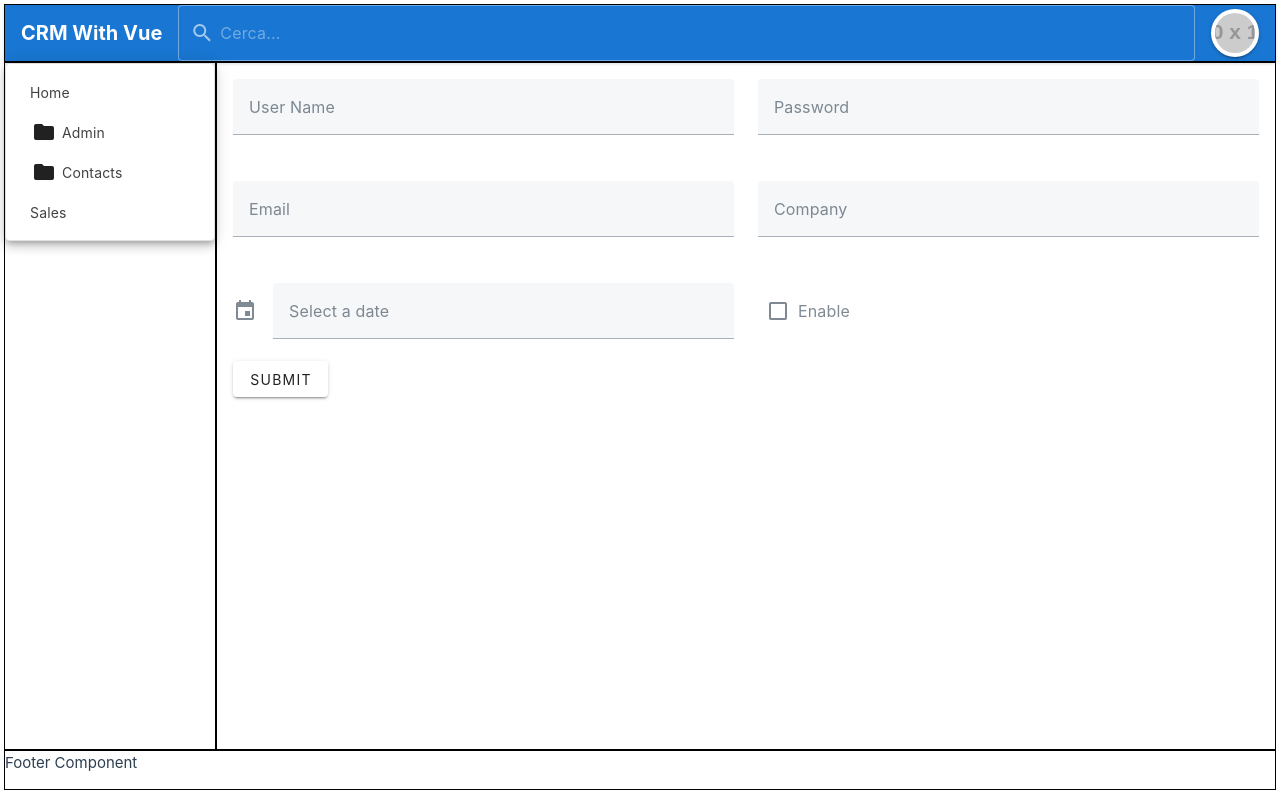
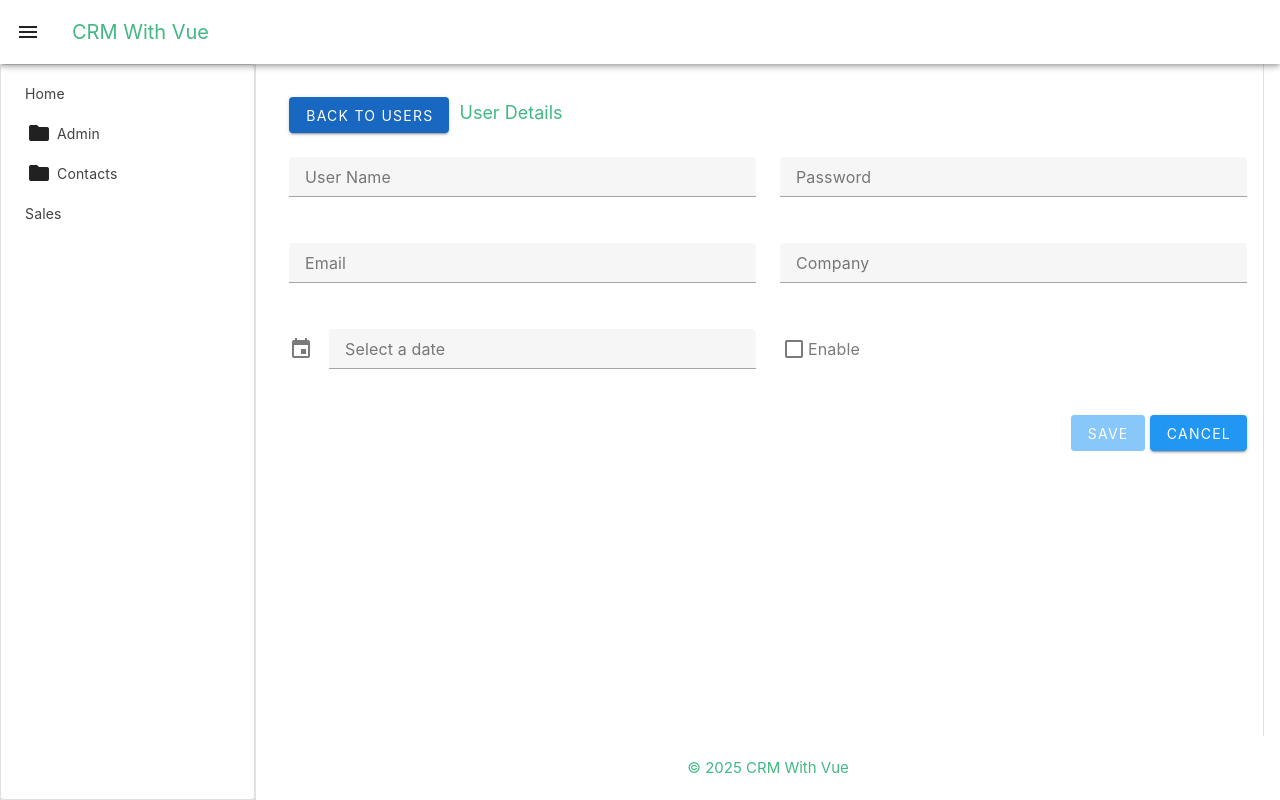
Before and after one commit to zenforall/CRMWithVue, a Vue app: page /userDetail in a window 1280 px wide. Built offline with nearby package versions, Linux system fonts and the light colour scheme.

Commit message:
Completamento pagina di dettaglio di uno User

```diff
--- a/src/App.vue
+++ b/src/App.vue
@@ -4,9 +4,11 @@ import { RouterLink, RouterView } from 'vue-router'
 </script>
 
 <template>
-  <main>
-    <RouterView />
-  </main>
+  <v-responsive class="border rounded">
+    <v-app>
+      <RouterView />
+    </v-app>
+  </v-responsive>
 </template>
 
 <style scoped>
--- a/src/layouts/MainLayout.vue
+++ b/src/layouts/MainLayout.vue
@@ -1,118 +1,34 @@
 <script setup lang="ts">
-import Header from '../components/Header.vue'
-import Footer from '../components/Footer.vue'
+import { ref } from 'vue';
+import { RouterView } from 'vue-router'
 import Menu from '../components/Menu.vue'
-import { RouterView } from 'vue-router'
+
+const drawer = ref(true);
+
+const toggleDrawer = () => {
+      drawer.value = !drawer.value;
+    };
+
+
 </script>
 
 <template>
-  <v-row>
-    <v-col cols="12" style="border: solid 1px black;padding: 0px;">
-      <header>
-        <Header/>
-      </header>
-    </v-col>
-    <v-col cols="2" style="height: 86vh;border: solid 1px black;padding: 0px;">
-      <nav>
-        <Menu />
-      </nav>
-    </v-col>
-    <v-col cols="10" style="height: 86vh;border:solid 1px black;padding: 0px">
-      <main><RouterView /></main>
-    </v-col>
-  </v-row>
-  <v-row>
-    <v-col cols="12" style="height: 5vh;border: solid 1px black;padding: 0px;">
-      <footer>
-        <Footer />
-      </footer>
-    </v-col>
-  </v-row>
+  <v-app-bar>
+    <v-app-bar-nav-icon @click="toggleDrawer"></v-app-bar-nav-icon>
+    <v-toolbar-title style="color: #42b883;font-weight: bold;">CRM With Vue</v-toolbar-title>
+  </v-app-bar>
 
-  <!-- Traduzione in CSS puro-->
-  <!--
-    <div class="row">
-      <div class="col-2">
-        <Menu />
-      </div>
-      <div class="col-10">
-        <Header />
-        <RouterView />
-      </div>
-    </div>
-    <div class="row">
-      <div class="col-12">
-        <Footer />
-      </div>
-    </div>
+  <v-navigation-drawer app v-model="drawer" :permanent="false">
+      <Menu/>
+  </v-navigation-drawer>
 
-    style css
-    /* General Flexbox Layout */
-    .row {
-      display: flex;
-      flex-wrap: wrap; /* Ensures elements wrap to the next line if needed */
-      width: 100%;
-    }
+  <!-- Contenuto principale -->
+  <v-main>
+    <RouterView/>
+  </v-main>
 
-    .col-2 {
-      flex: 0 0 16.6667%; /* 2 columns out of 12 */
-      max-width: 16.6667%;
-    }
-
-    .col-10 {
-      flex: 0 0 83.3333%; /* 10 columns out of 12 */
-      max-width: 83.3333%;
-    }
-
-    .col-12 {
-      flex: 0 0 100%; /* Full width for footer */
-      max-width: 100%;
-    }
-
-    /* Optional Styling for Components */
-    .row > div {
-      padding: 8px; /* Add some spacing around elements */
-    }
-
-    .row {
-      margin-bottom: 16px; /* Add spacing between rows */
-    }
-
-    Spiegazione
-    display: flex: Gestisce il layout come contenitore flessibile.
-    flex: 0 0 X%: Definisce la larghezza percentuale delle colonne in base alla griglia a 12 colonne di Vuetify (colonne di larghezza fissa).
-    max-width: Garantisce che gli elementi non superino la larghezza desiderata.
-    flex-wrap: wrap: Consente agli elementi di andare su una nuova riga quando lo spazio non è sufficiente.
-
-
-    flex: [flex-grow] [flex-shrink] [flex-basis];
-
-    Significato dei valori:
-    flex-grow (0 nel tuo esempio):
-
-    Determina quanto spazio aggiuntivo un elemento dovrebbe occupare rispetto agli altri nella stessa riga.
-    Un valore di 0 significa che l'elemento non si espande oltre il suo valore base (flex-basis).
-    flex-shrink (0 nel tuo esempio):
-
-    Determina quanto un elemento può ridursi quando lo spazio è limitato.
-    Un valore di 0 significa che l'elemento non si restringe, mantenendo sempre la larghezza definita da flex-basis.
-    flex-basis (16.6667% nel tuo esempio):
-
-    Specifica la dimensione di base dell'elemento prima che vengano applicati flex-grow e flex-shrink.
-    In questo caso, il valore 16.6667% significa che la larghezza di base dell'elemento è 16.6667% della larghezza del contenitore padre, ovvero 2 colonne su una griglia di 12 colonne.
-    Applicazione: flex: 0 0 16.6667%;
-    flex-grow: 0: L'elemento non si espande per riempire lo spazio extra disponibile.
-    flex-shrink: 0: L'elemento non si restringe anche se lo spazio è limitato.
-    flex-basis: 16.6667%: L'elemento occupa esattamente il 16.6667% della larghezza del contenitore padre.
-    In pratica, questa configurazione forza l'elemento ad avere una larghezza fissa pari al 16.6667% del contenitore senza espandersi o restringersi.
-
-    Contesto della griglia:
-    Una griglia a 12 colonne come quella di Vuetify suddivide il 100% in 12 parti uguali:
-    1 colonna = 100% / 12 = 8.3333%
-    2 colonne = 16.6667%
-    10 colonne = 83.3333%
-    12 colonne = 100%
-    Quindi, flex: 0 0 16.6667% è usato per creare una colonna larga 2 unità su una griglia a 12 colonne
-
-    -->
+  <!-- Footer -->
+  <v-footer app>
+    <v-col class="text-center" style="color: #42b883;">© 2025 CRM With Vue</v-col>
+  </v-footer>
 </template>
--- a/src/views/UserFormView.vue
+++ b/src/views/UserFormView.vue
@@ -15,17 +15,37 @@
       enable: false,
     });
 
+    function saveUser() {
+      ;
+    }
+
+    onMounted(async () => {
+      ;
+    })
+
+
 </script>
 
 <template>
   <v-container>
-    <v-form ref="form" v-model="isFormValid">
+
+
+
+    <v-form ref="form">
       <v-row>
+        <v-col>
+          <v-btn color="primary">Back to Users</v-btn>
+          <span style="margin-left: 10px;font-size: large;color: #42b883;">User Details</span>
+        </v-col>
+      </v-row>
+
+       <v-row>
         <!-- User Name -->
         <v-col cols="12" md="6">
           <v-text-field
             v-model="formData.userName"
             label="User Name"
+            density="compact"
             required
           ></v-text-field>
         </v-col>
@@ -36,6 +56,7 @@
             v-model="formData.password"
             label="Password"
             type="password"
+            density="compact"
             required
           ></v-text-field>
         </v-col>
@@ -46,6 +67,7 @@
             v-model="formData.email"
             label="Email"
             type="email"
+            density="compact"
             required
           ></v-text-field>
         </v-col>
@@ -55,6 +77,7 @@
           <v-text-field
             v-model="formData.company"
             label="Company"
+            density="compact"
           ></v-text-field>
         </v-col>
 
@@ -62,6 +85,7 @@
         <v-col cols="12" md="6">
             <v-date-input
               label="Select a date"
+              density="compact"
               v-model="formData.activationDate">
             </v-date-input>
         </v-col>
@@ -71,13 +95,26 @@
           <v-checkbox
             v-model="formData.enable"
             label="Enable"
+            density="compact"
           ></v-checkbox>
         </v-col>
+
+        <v-col cols="12" style="display: flex; justify-content: flex-end;">
+          <v-btn :disabled="!isFormValid"
+               @click="saveUser"
+               variant="elevated"
+               color="blue">
+          Save
+        </v-btn>
+        <v-btn
+               @click=""
+               variant="elevated"
+               style="margin-left: 5px;"
+               color="blue">
+          Cancel
+        </v-btn>
+        </v-col>
       </v-row>
-
-      <v-btn :disabled="!isFormValid" @click="">
-        Submit
-      </v-btn>
     </v-form>
   </v-container>
 </template>
```
